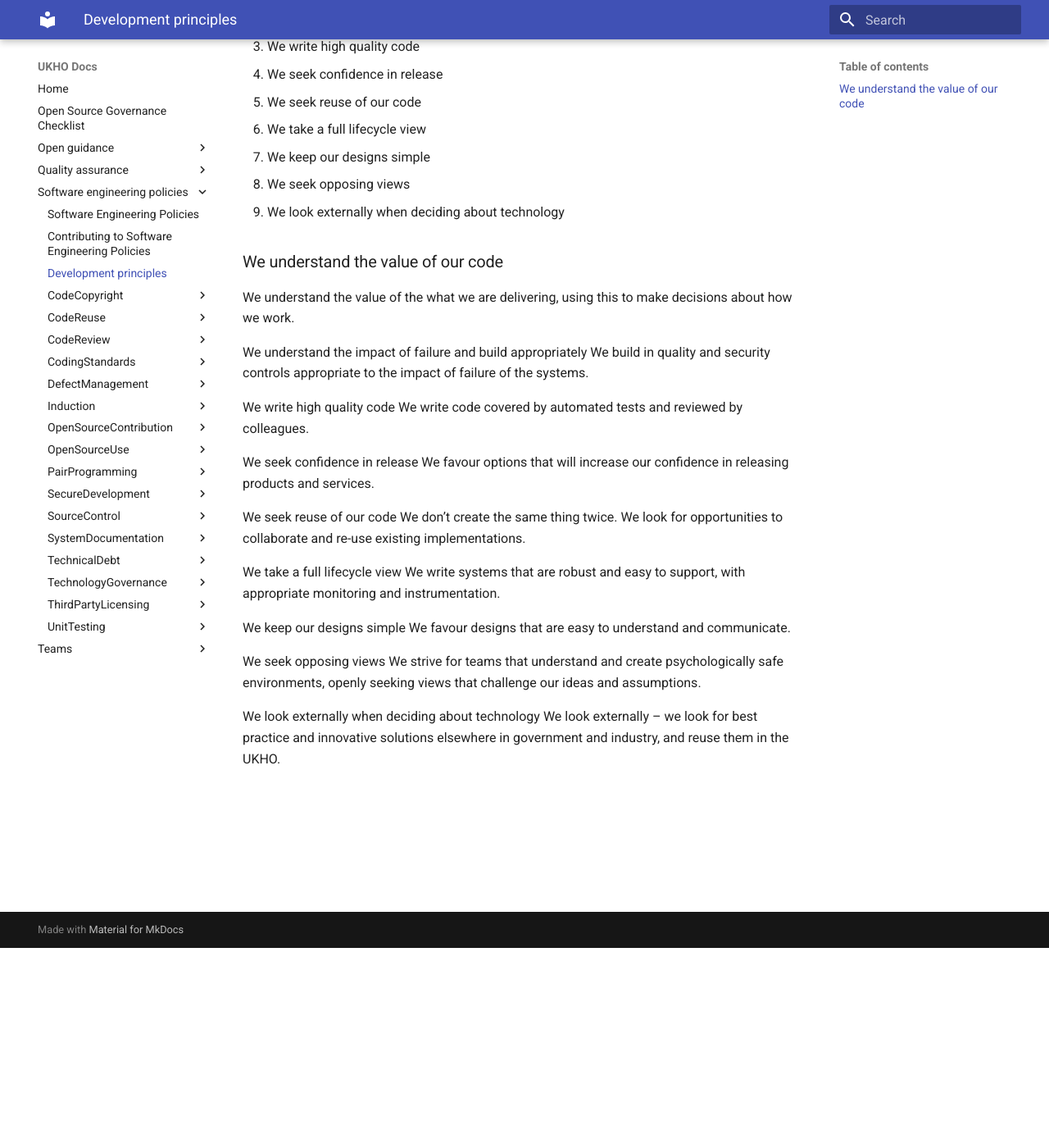
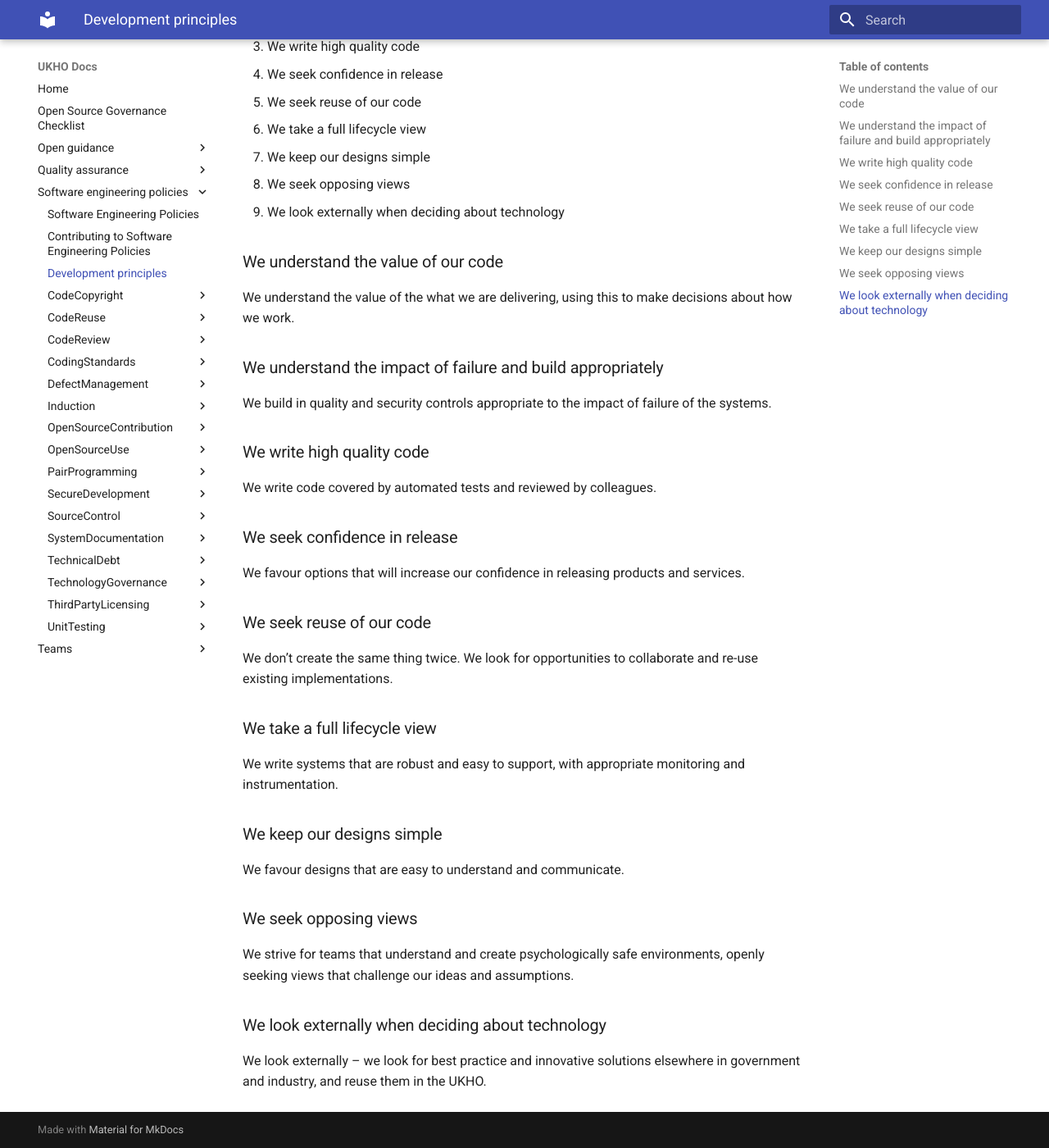
Before and after one commit to UKHO/docs, an MkDocs documentation site: the page built from docs/software-engineering-policies/development-principles.md, in a window 1280 px wide and 1400 px high, scrolled down 244 px. Shown: the whole window at 82% size. Built offline with MkDocs 1.6.1 and Material for MkDocs 9.7.7, drawn with Linux system fonts in a browser that asks for light colours.

Commit message:
Removed attempted links & anchors

```diff
--- a/docs/software-engineering-policies/development-principles.md
+++ b/docs/software-engineering-policies/development-principles.md
@@ -1,7 +1,7 @@
 # Development principles
 These are our overarching principles for development.
 
-1. [We understand the value of our code](#markdown-header-1.-We-understand-the-value-of-our-code)
+1. We understand the value of our code
 2. We understand the impact of failure and build appropriately
 3. We write high quality code
 4. We seek confidence in release
@@ -14,26 +14,26 @@ These are our overarching principles for development.
 ### We understand the value of our code
 We understand the value of the what we are delivering, using this to make decisions about how we work.
 
-We understand the impact of failure and build appropriately
+### We understand the impact of failure and build appropriately
 We build in quality and security controls appropriate to the impact of failure of the systems.
 
-We write high quality code
+### We write high quality code
 We write code covered by automated tests and reviewed by colleagues.
 
-We seek confidence in release
+### We seek confidence in release
 We favour options that will increase our confidence in releasing products and services.
 
-We seek reuse of our code
+### We seek reuse of our code
 We don’t create the same thing twice. We look for opportunities to collaborate and re-use existing implementations.
 
-We take a full lifecycle view
+### We take a full lifecycle view
 We write systems that are robust and easy to support, with appropriate monitoring and instrumentation.
 
-We keep our designs simple
+### We keep our designs simple
 We favour designs that are easy to understand and communicate.
 
-We seek opposing views
+### We seek opposing views
 We strive for teams that understand and create psychologically safe environments, openly seeking views that challenge our ideas and assumptions.
 
-We look externally when deciding about technology
+###We look externally when deciding about technology
 We look externally – we look for best practice and innovative solutions elsewhere in government and industry, and reuse them in the UKHO.
```
